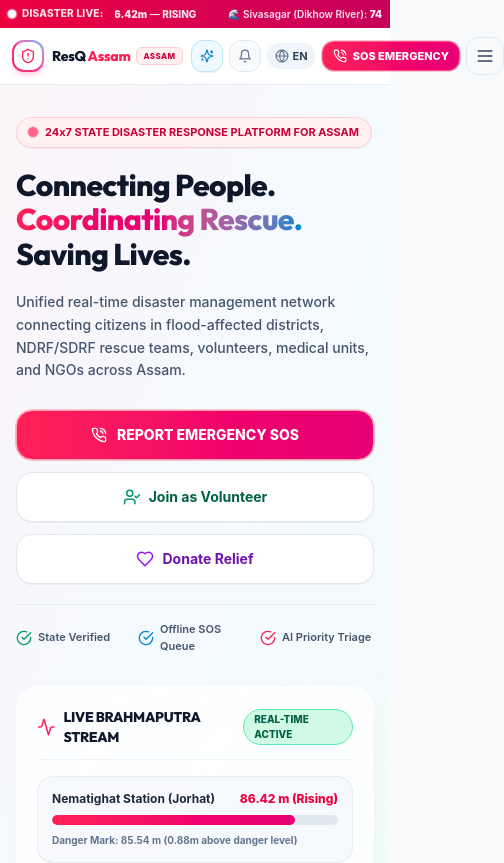
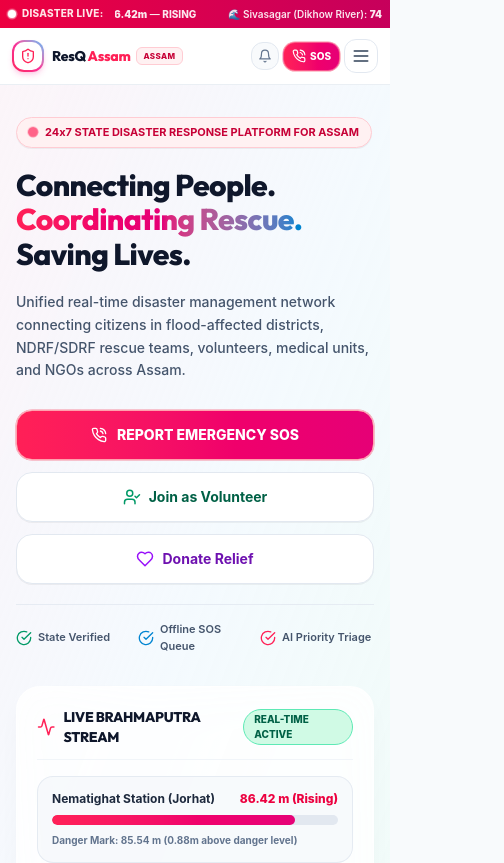
Before and after one commit to thecybertronkid/resq-assam, a React (Vite) app: page / in a window 390 px wide. Shown: the top 863 px of the page, 504 px wide, since content can reach past the window. Built offline with nearby package versions, Linux system fonts and the light colour scheme.

Commit message:
mobile_ui_responsive_overflow_fix

```diff
--- a/src/App.tsx
+++ b/src/App.tsx
@@ -38,7 +38,7 @@ const MainContent: React.FC = () => {
     : 'bg-slate-900 border-slate-700';
 
   return (
-    <div className="min-h-screen flex flex-col bg-slate-50 text-slate-900 selection:bg-pink-400 selection:text-white">
+    <div className="min-h-screen flex flex-col bg-slate-50 text-slate-900 selection:bg-pink-400 selection:text-white w-full max-w-full overflow-x-hidden">
       {/* Header Bar */}
       <Header />
 
@@ -62,8 +62,8 @@ const MainContent: React.FC = () => {
       )}
 
       {/* Page Transition Wrapper */}
-      <main className="flex-1">
-        <div key={activeTab} className="animate-fade-in">
+      <main className="flex-1 w-full max-w-full overflow-x-hidden">
+        <div key={activeTab} className="animate-fade-in w-full max-w-full">
           {activeTab === 'home' && <LandingPage />}
           {activeTab === 'map' && <LiveIncidentMap />}
           {activeTab === 'citizen' && <CitizenDashboard />}
--- a/src/components/layout/Header.tsx
+++ b/src/components/layout/Header.tsx
@@ -253,11 +253,11 @@ export const Header: React.FC = () => {
           </nav>
 
           {/* Right Action Bar */}
-          <div className="flex items-center gap-1.5 sm:gap-2 shrink-0">
-            {/* AI Copilot Trigger */}
+          <div className="flex items-center gap-1 sm:gap-2 shrink-0">
+            {/* AI Copilot Trigger — hidden on mobile header, available in mobile drawer */}
             <button
               onClick={() => setIsAiDrawerOpen(true)}
-              className="p-2 sm:px-2.5 sm:py-1.5 rounded-xl bg-sky-50 hover:bg-sky-100 border border-sky-200 text-sky-700 text-xs font-bold flex items-center gap-1.5 transition-all shadow-2xs hover:shadow-sky-200/50 hover:scale-[1.03]"
+              className="hidden sm:flex p-2 sm:px-2.5 sm:py-1.5 rounded-xl bg-sky-50 hover:bg-sky-100 border border-sky-200 text-sky-700 text-xs font-bold items-center gap-1.5 transition-all shadow-2xs hover:shadow-sky-200/50 hover:scale-[1.03]"
               title="AI Emergency Copilot"
             >
               <Sparkles className="w-3.5 h-3.5 text-sky-600" />
@@ -267,7 +267,7 @@ export const Header: React.FC = () => {
             {/* Alerts Bell */}
             <button
               onClick={() => setActiveTab('alerts')}
-              className="relative p-2 rounded-xl bg-slate-50 hover:bg-slate-100 border border-slate-200 text-slate-700 transition-all hover:scale-[1.03]"
+              className="relative p-1.5 sm:p-2 rounded-xl bg-slate-50 hover:bg-slate-100 border border-slate-200 text-slate-700 transition-all hover:scale-[1.03]"
               title="Disaster Alerts"
             >
               <Bell className="w-3.5 h-3.5 text-slate-500" />
@@ -278,8 +278,8 @@ export const Header: React.FC = () => {
               )}
             </button>
 
-            {/* Language Switcher */}
-            <div className="relative group">
+            {/* Language Switcher — hidden on mobile header, available in mobile drawer */}
+            <div className="relative group hidden sm:block">
               <button className="p-1.5 px-2 rounded-xl bg-slate-100 hover:bg-slate-200 text-slate-700 text-xs font-semibold flex items-center gap-1 transition-colors">
                 <Globe className="w-3.5 h-3.5 text-slate-500" />
                 <span className="uppercase font-bold text-[11px] sm:text-xs">{language}</span>
@@ -325,16 +325,17 @@ export const Header: React.FC = () => {
             {/* Dynamic Role Action CTA Button */}
             <button
               onClick={currentRoleCfg.ctaAction}
-              className="bg-gradient-to-r from-rose-500 to-pink-600 hover:from-rose-600 hover:to-pink-700 text-white font-extrabold px-2.5 sm:px-3.5 py-1.5 rounded-xl text-[11px] sm:text-xs flex items-center gap-1.5 shadow-md shadow-pink-500/25 border border-rose-300/50 animate-sos-pulse transition-all hover:scale-[1.03] hover:shadow-pink-500/40"
+              className="bg-gradient-to-r from-rose-500 to-pink-600 hover:from-rose-600 hover:to-pink-700 text-white font-extrabold px-2 sm:px-3.5 py-1.5 rounded-xl text-[10px] sm:text-xs flex items-center gap-1 shadow-md shadow-pink-500/25 border border-rose-300/50 animate-sos-pulse transition-all shrink-0"
             >
-              <CtaIcon className="w-3.5 h-3.5" />
-              <span className="whitespace-nowrap">{currentRoleCfg.ctaLabel}</span>
+              <CtaIcon className="w-3.5 h-3.5 shrink-0" />
+              <span className="hidden sm:inline whitespace-nowrap">{currentRoleCfg.ctaLabel}</span>
+              <span className="inline sm:hidden font-extrabold uppercase text-[10px]">SOS</span>
             </button>
 
             {/* Mobile Hamburger Menu button */}
             <button
               onClick={() => setMobileMenuOpen(!mobileMenuOpen)}
-              className="lg:hidden p-2 text-slate-700 hover:text-slate-900 rounded-xl hover:bg-slate-100 border border-slate-200 transition-all active:scale-95"
+              className="lg:hidden p-1.5 sm:p-2 text-slate-700 hover:text-slate-900 rounded-xl hover:bg-slate-100 border border-slate-200 transition-all active:scale-95 shrink-0"
               aria-label="Toggle Navigation Menu"
             >
               {mobileMenuOpen
```
